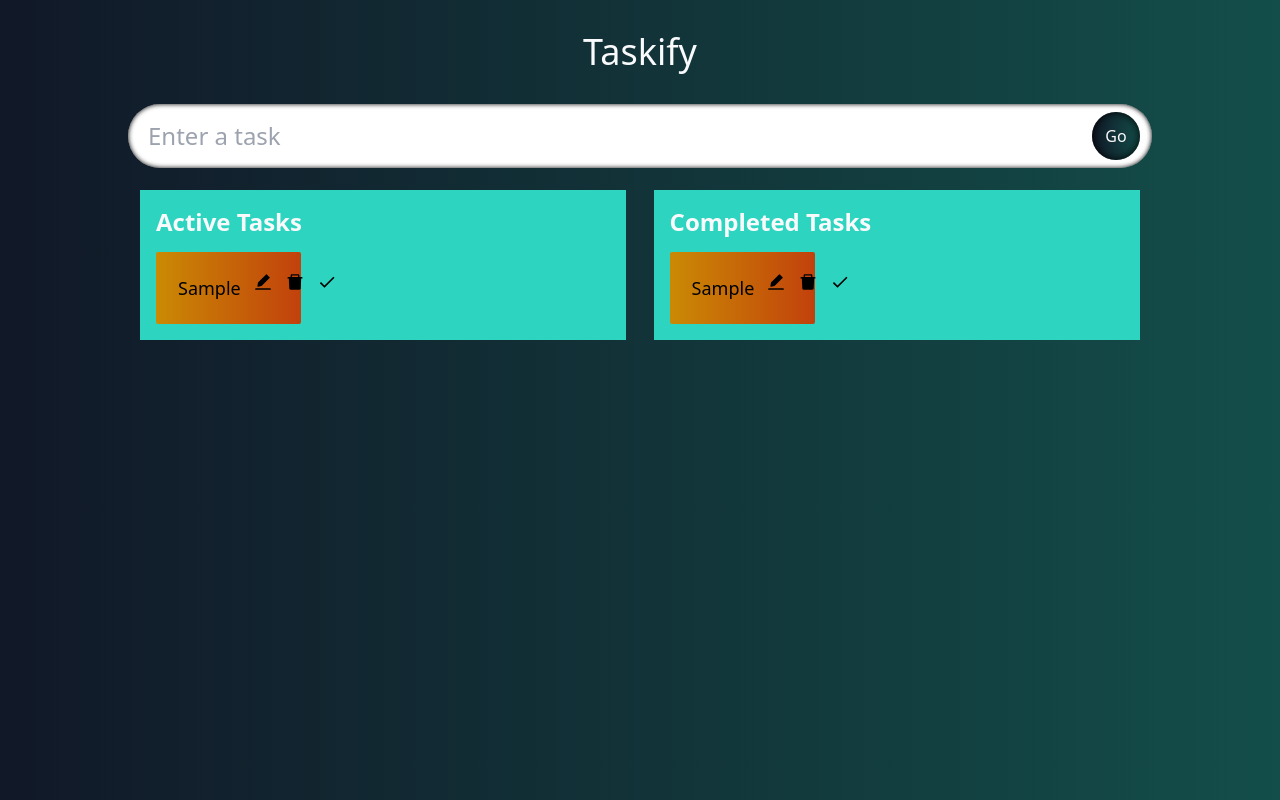
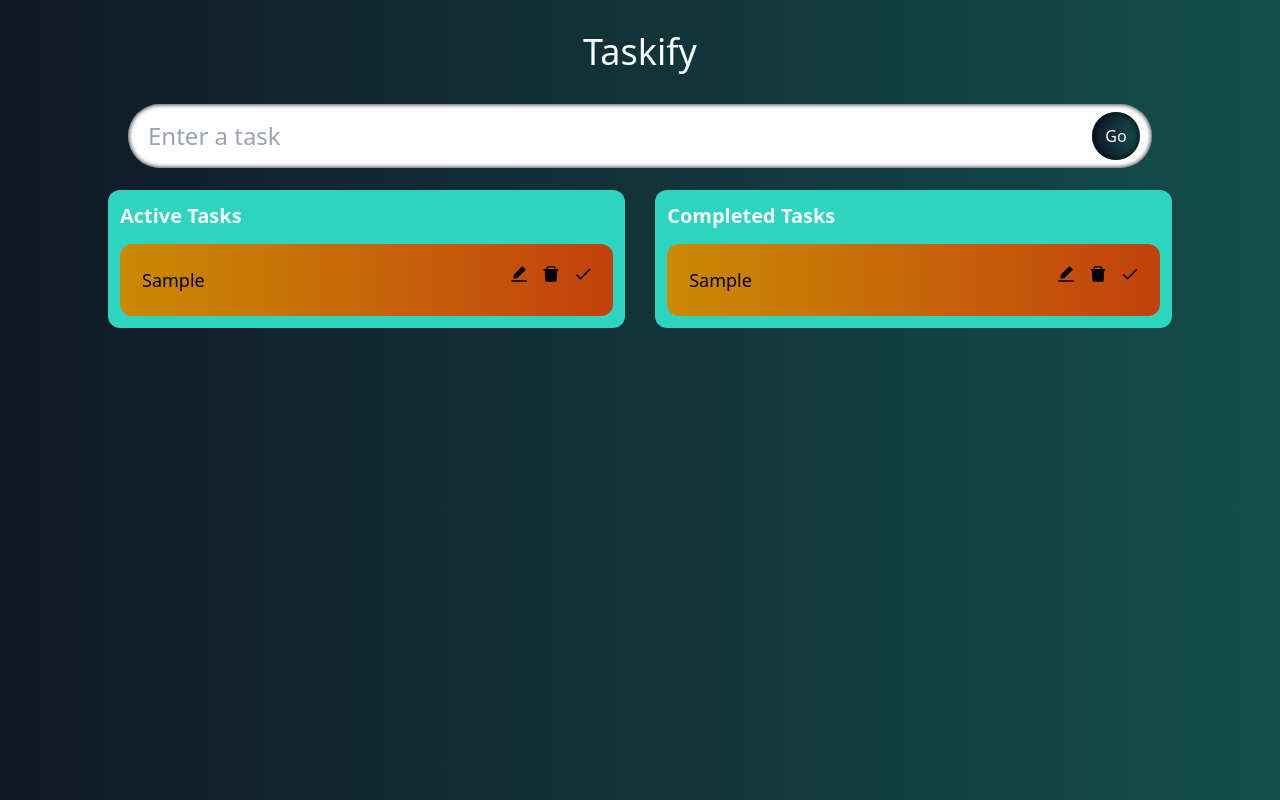
Before and after one commit to Donice/taskify, a React (Create React App) app: page / in a window 1280 px wide. Both pictures are taken after typing "Sample" into the empty fields and a click on the button "Go". Built offline with nearby package versions, Linux system fonts and the light colour scheme; the HTML template or start-up script is replaced by a standard one.

Commit message:
styled TodoList component

```diff
--- a/src/components/SingleTodo.tsx
+++ b/src/components/SingleTodo.tsx
@@ -49,7 +49,7 @@ const SingleTodo = ({ todo, todos, setTodos }: Props) => {
 
   return ( //todos__single is for form //
     <form
-      className='flex w-32 rounded-sm p-5 mt-3.5 bg-gradient-to-r from-yellow-600 to-orange-700 sm:w-full '
+      className='flex w-full rounded-xl p-5 mt-3.5 bg-gradient-to-r from-yellow-600 to-orange-700 sm:w-full '
       onSubmit={(e) => handleEdit(e, todo.id)}
     >
 
@@ -70,9 +70,6 @@ const SingleTodo = ({ todo, todos, setTodos }: Props) => {
           )
         )
       }
-
-
-
 
       <div className='flex space-x-3'>
         <span
--- a/src/components/TodoList.tsx
+++ b/src/components/TodoList.tsx
@@ -23,9 +23,9 @@ const TodoList: React.FC<Props> = ({ todos, setTodos }) => {
   // )
 
   return (
-    <div className="flex w-80 mt-2.5 justify-between items-start md:block "> {/* container */}
-      <div className="flex w-47 flex-col m-3 p-4 bg-teal-400 md:w-95"> {/* todos */}
-        <span className="text-gray-50 text-2xl font-bold">
+    <div className="flex w-85 mt-2.5 justify-between items-start md:block "> {/* container */}
+      <div className="flex w-47 flex-col m-3 p-3 rounded-xl bg-teal-400 md:w-95"> {/* todos */}
+        <span className="text-gray-50 text-xl font-semibold">
           Active Tasks
         </span>
         {
@@ -40,8 +40,8 @@ const TodoList: React.FC<Props> = ({ todos, setTodos }) => {
         }
       </div>
 
-      <div className="flex w-47 flex-col m-3 p-4 bg-teal-400 md:w-95"> {/* todo remove */}
-        <span className="text-gray-50 text-2xl font-bold">
+      <div className="flex w-47 flex-col m-3 p-3 rounded-xl bg-teal-400 md:w-95"> {/* todo remove */}
+        <span className="text-gray-50 text-xl font-semibold">
           Completed Tasks
         </span>
         {
--- a/tailwind.config.js
+++ b/tailwind.config.js
@@ -8,6 +8,8 @@ module.exports = {
         47: "47.5%",
         40: "40%",
         80: "80%",
+        85: "85%",
+        90: "90%",
         95: "95%",
       },
     },
```
